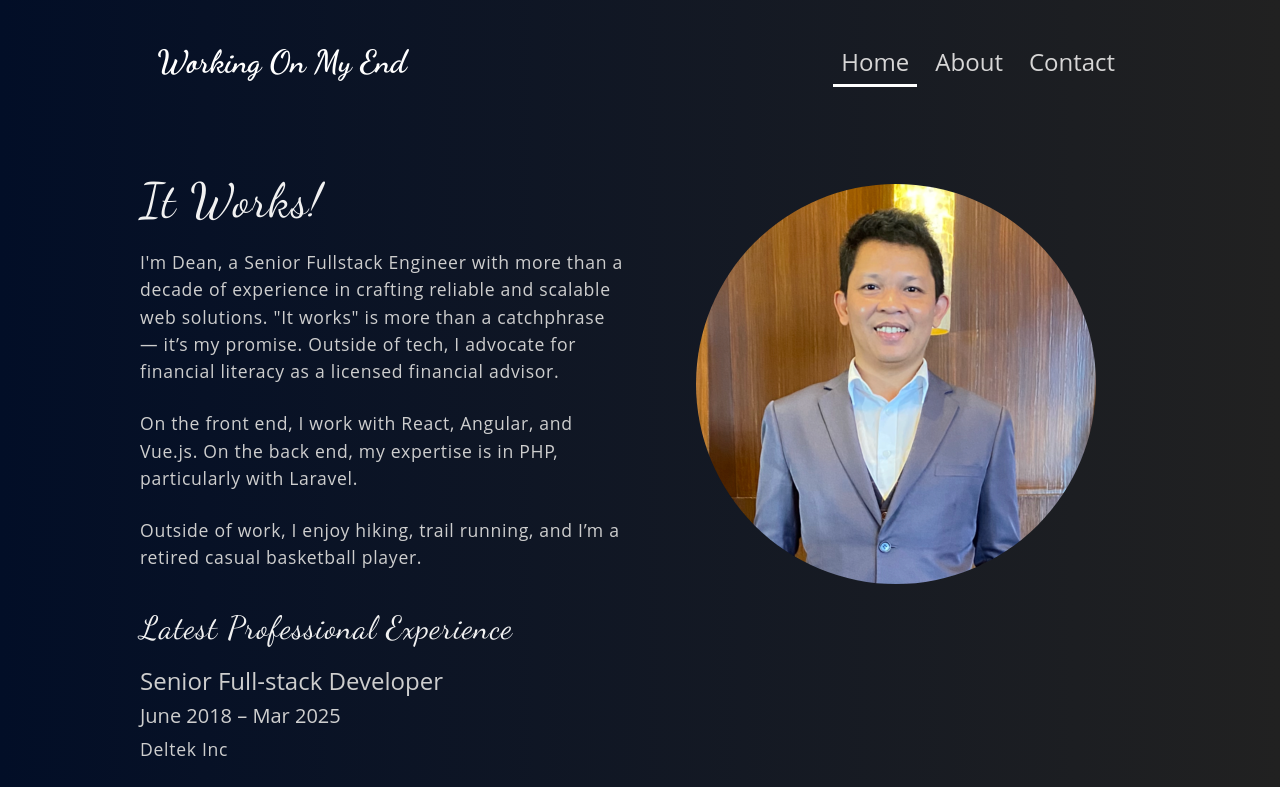
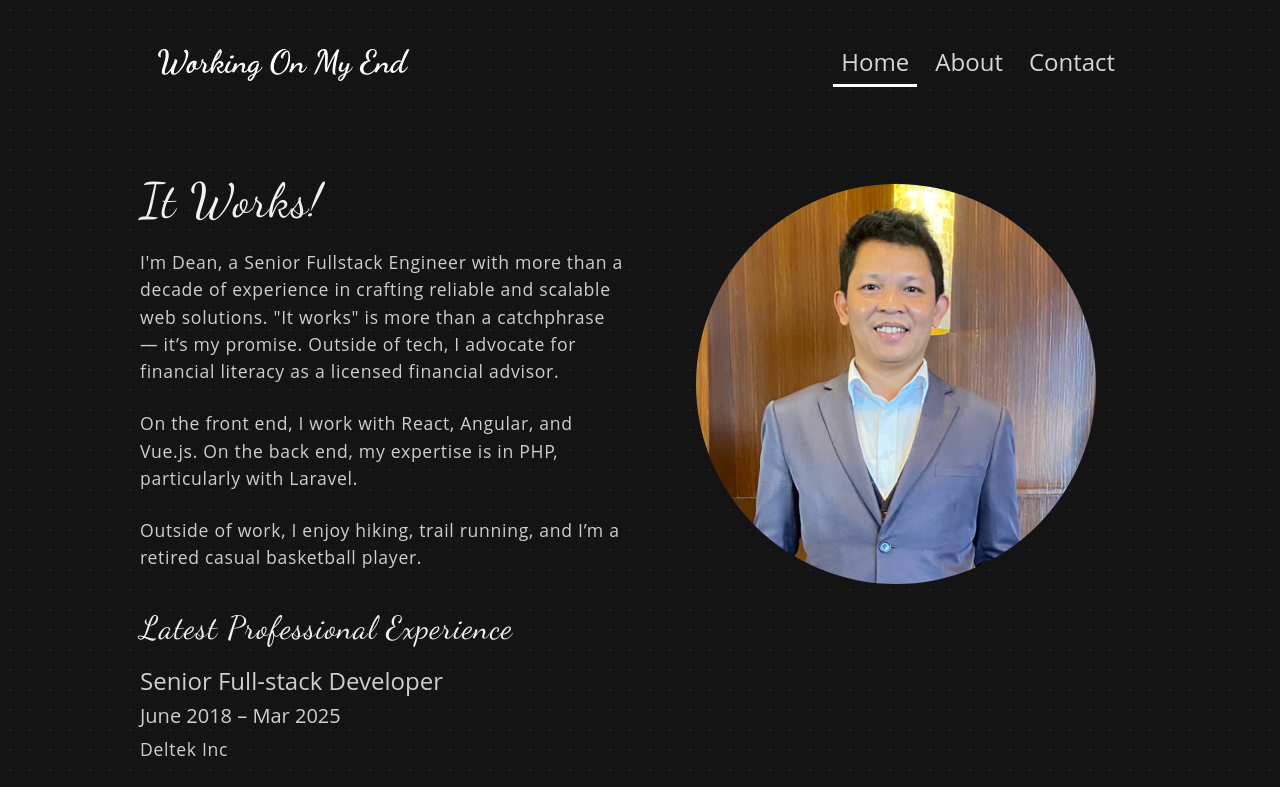
Before and after one commit to kikz4life/kikz4life.github.io, a Next.js app: page / in a window 1280 px wide. Shown: the top 787 px of the page. Built offline with nearby package versions, Linux system fonts and the light colour scheme.

Commit message:
changed body background

```diff
--- a/app/globals.scss
+++ b/app/globals.scss
@@ -7,7 +7,9 @@
 html,
 body {
   @include main-font;
-  background: linear-gradient(90deg, #020e27, #212121);
+  background-color: #141414;
+  background-image: radial-gradient(circle,rgba(255, 255, 255, 0.07) 1px,transparent 1px);
+  background-size: 20px 20px;
   font-size: 16px;
 }
 
```
